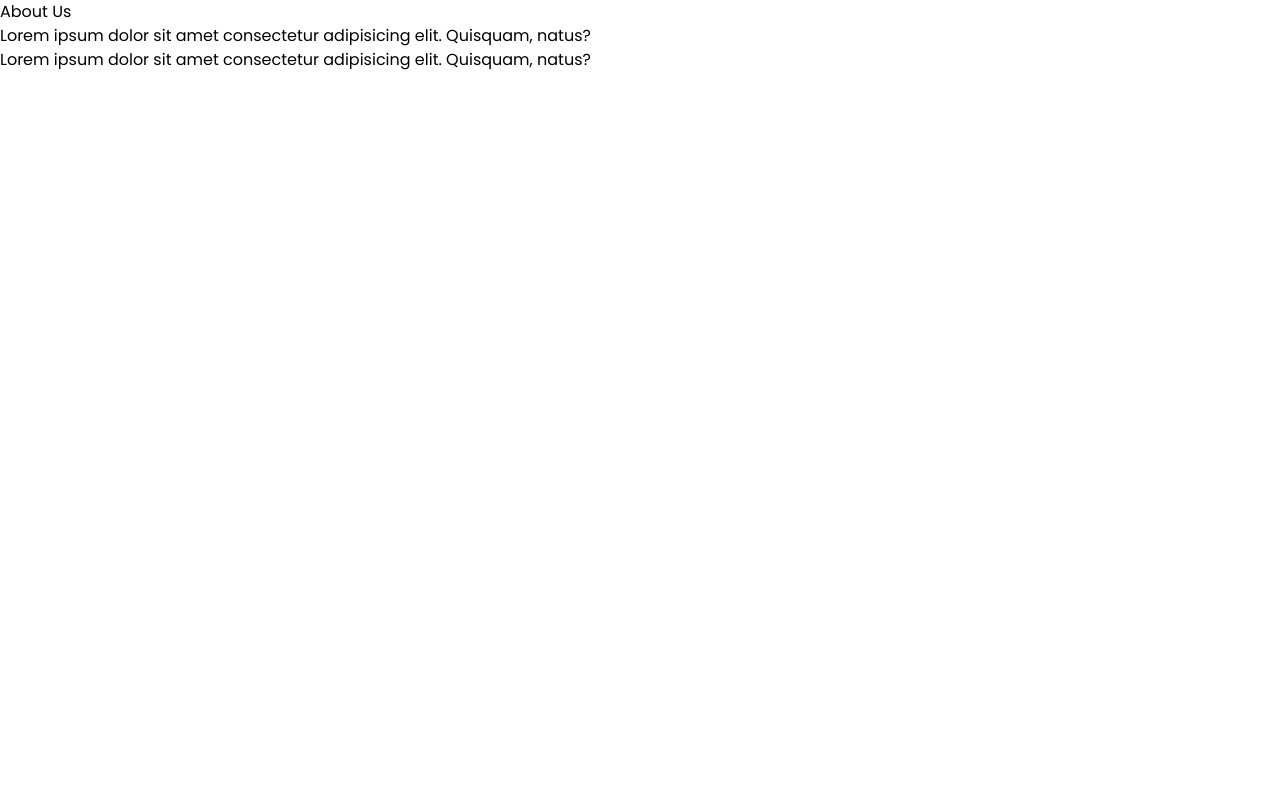
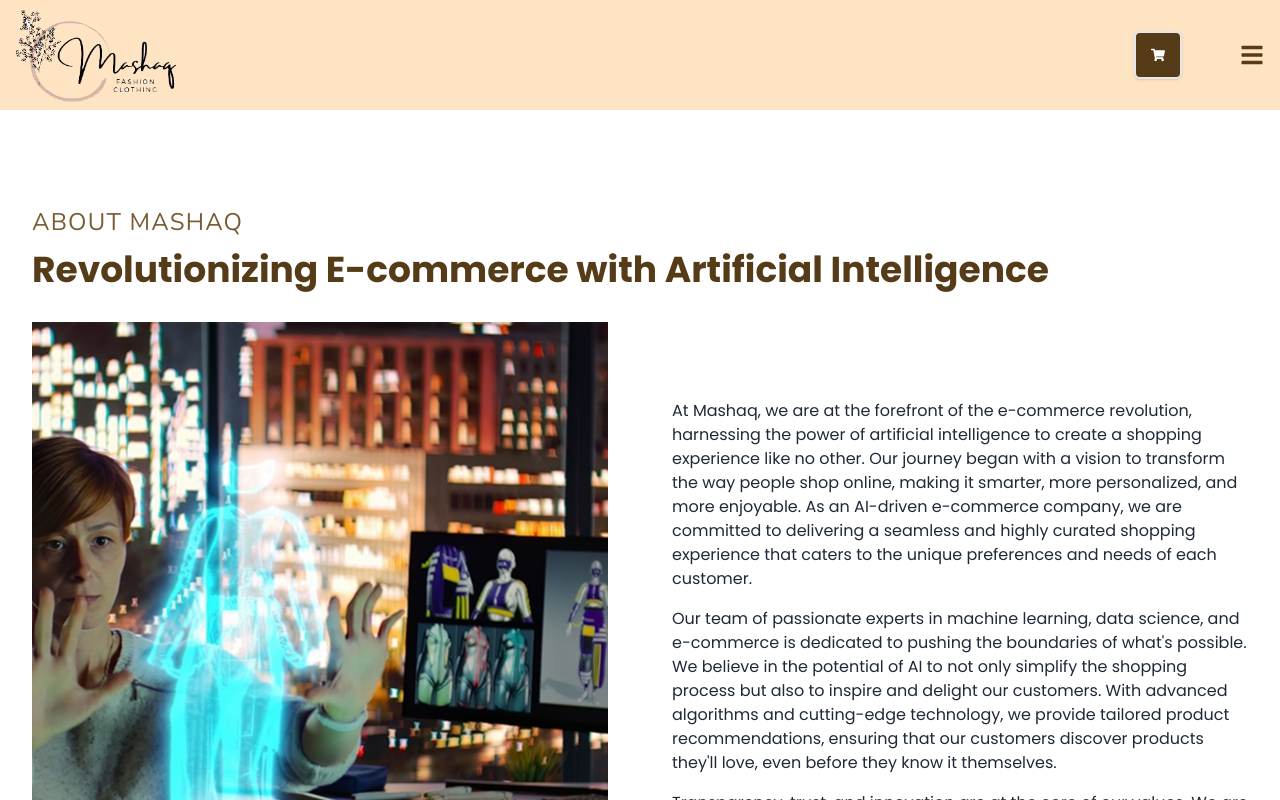
Before and after one commit to Ashar2002/mashaq-fyp, a Next.js app in the folder frontend/: page /about-us in a window 1280 px wide. Shown: the top 800 px of the page. Built offline with nearby package versions, Linux system fonts and the light colour scheme.

Commit message:
about us page and section

```diff
--- a/frontend/src/assets/index.js
+++ b/frontend/src/assets/index.js
@@ -9,8 +9,10 @@ import bannerside1 from "../assets/images/bannerside1.jpg"
 import bannerside2 from "../assets/images/bannerside2.jpg"
 import men from "../assets/images/mens.png"
 import women from "../assets/images/women.png"
+import aboutPage from "../assets/images/aboutPage.png"
 
 export{
+    aboutPage,
     men,
     women,
     bannerside1,
--- a/frontend/src/components/AboutUs.jsx
+++ b/frontend/src/components/AboutUs.jsx
@@ -6,28 +6,31 @@ import React from "react";
 const AboutUs = () => {
   return (
     <>
-      <section>
       <div className="mx-auto container px-4 py-8 sm:px-6 lg:px-8">
         <div className="grid grid-cols-1 gap-4 md:grid-cols-2">
           <div className="bg-lightbrown-0 p-8 md:p-12 lg:px-16 flex items-center">
             <div className="mx-auto max-w-xl text-center">
+              <p className="text-white sm:text-xl text-lg uppercase tracking-wider font-nunito mb-3">
+                About Mashaq{" "}
+              </p>
               <h2 className="text-2xl font-bold text-white md:text-3xl">
-                  Lorem, ipsum dolor sit amet consectetur adipisicing elit
+                Transforming Shopping Through AI Innovation
               </h2>
 
               <p className="hidden text-white/90 sm:mt-4 sm:block">
-                  Lorem ipsum dolor sit amet, consectetur adipiscing elit. Et,
-                  egestas tempus tellus etiam sed. Quam a scelerisque amet
-                  ullamcorper eu enim et fermentum, augue. Aliquet amet volutpat
-                  quisque ut interdum tincidunt duis.
+                At Mashaq, we are at the forefront of the e-commerce revolution,
+                harnessing the power of artificial intelligence to create a
+                shopping experience like no other. Our journey began with a
+                vision to transform the way people shop online, making it
+                smarter, more personalized, and more enjoyable.
               </p>
 
               <div className="mt-4 md:mt-8">
                 <a
-                    href="#"
+                  href="/about-us"
                   className="inline-block rounded border border-white bg-white px-12 py-3 text-sm font-medium text-brown-0 transition hover:bg-transparent hover:text-white focus:outline-none focus:ring focus:ring-yellow-400"
                 >
-                    Shop now
+                  Read More
                 </a>
               </div>
             </div>
@@ -35,10 +38,11 @@ const AboutUs = () => {
 
           <div className="grid grid-cols-2 gap-4 md:grid-cols-1 lg:grid-cols-2">
             <div className="w-full h-full relative group">
-                <Link href="#" className="absolute w-full h-full bg-brown-0/60 hidden group-hover:flex items-center justify-center">
-                  <span className="text-bisque-0 text-3xl">
-                    Womens
-                  </span>
+              <Link
+                href="#"
+                className="absolute w-full h-full bg-brown-0/60 hidden group-hover:flex items-center justify-center"
+              >
+                <span className="text-bisque-0 text-3xl">Womens</span>
               </Link>
               <Image
                 alt="Student"
@@ -49,10 +53,11 @@ const AboutUs = () => {
               />
             </div>
             <div className="w-full h-full relative group">
-                <Link href="#" className="absolute w-full h-full bg-brown-0/60 hidden group-hover:flex items-center justify-center">
-                  <span className="text-bisque-0 text-3xl" >
-                    Mens
-                  </span>
+              <Link
+                href="#"
+                className="absolute w-full h-full bg-brown-0/60 hidden group-hover:flex items-center justify-center"
+              >
+                <span className="text-bisque-0 text-3xl">Mens</span>
               </Link>
               <Image
                 alt="Student"
@@ -65,7 +70,6 @@ const AboutUs = () => {
           </div>
         </div>
       </div>
-      </section>
     </>
   );
 };
--- a/frontend/src/components/ProductList.jsx
+++ b/frontend/src/components/ProductList.jsx
@@ -22,7 +22,9 @@ const ProductList = ({ products }) => {
                 height={300}
               />
               <div className="bg-bisque-0 w-full p-2 rounded-lg rounded-t-none">
-                <p className="text-gray-500 text-lg min-h-[60px]">{item.title}</p>
+                <p className="text-gray-500 text-lg min-h-[60px]">
+                  {item.title}
+                </p>
                 <p className="text-black font-bold">Rs. {item.price}.00</p>
               </div>
             </Link>
--- a/frontend/src/components/SideBar.jsx
+++ b/frontend/src/components/SideBar.jsx
@@ -5,7 +5,7 @@ import Image from "next/image";
 import { logo, main_logo } from "@/assets";
 // import { logo } from "@/assets";
 
-const Sidebar = ({bg}) => {
+const Sidebar = ({ bg }) => {
   const [open, setOpen] = useState(false);
   const toggleSidebar = () => {
     setOpen(!open);
@@ -46,7 +46,13 @@ const Sidebar = ({bg}) => {
               ❌
             </span>
             <Link href="/">
-              <Image className="mx-auto" src={main_logo} width={150} height={150} alt="logo" />
+              <Image
+                className="mx-auto"
+                src={main_logo}
+                width={150}
+                height={150}
+                alt="logo"
+              />
             </Link>
 
             <div className="px-4 py-6">
@@ -55,8 +61,9 @@ const Sidebar = ({bg}) => {
                   <details className="group [&_summary::-webkit-details-marker]:hidden">
                     <summary className="flex cursor-pointer items-center justify-between rounded-lg px-4 py-2 text-black hover:bg-bisque-0 hover:text-brown-0">
                       <p
-                      // href="/categories"
-                      className="text-sm font-medium">
+                        // href="/categories"
+                        className="text-sm font-medium"
+                      >
                         {" "}
                         Men's{" "}
                       </p>
@@ -168,6 +175,14 @@ const Sidebar = ({bg}) => {
                     </ul>
                   </details>
                 </li>
+                <li>
+                  <Link
+                    href="/about-us"
+                    className="text-sm font-medium px-4 py-2 hover:bg-bisque-0 hover:text-brown-0 block rounded-lg"
+                  >
+                    About Us
+                  </Link>
+                </li>
               </ul>
             </div>
           </div>
--- a/frontend/src/pages/about-us.js
+++ b/frontend/src/pages/about-us.js
@@ -1,18 +1,67 @@
+import { aboutPage } from "@/assets";
+import Footer from "@/components/Footer";
+import Sidebar from "@/components/SideBar";
+import Image from "next/image";
 import React from "react";
 
 const aboutus = () => {
   return (
-    <div>
-      <h1>About Us</h1>
-      <p>
-        Lorem ipsum dolor sit amet consectetur adipisicing elit. Quisquam,
-        natus?
-      </p>
-      <p>
-        Lorem ipsum dolor sit amet consectetur adipisicing elit. Quisquam,
-        natus?
-      </p>
-    </div>
+    <>
+      <Sidebar bg="bg-bisque-0" />
+      <div className="container mx-auto px-4 py-16 sm:px-6 sm:py-24 lg:px-8">
+        <div className="w-full">
+          <p className="text-lightbrown-0 md:text-2xl text-xl uppercase tracking-wider font-nunito mb-3">
+            About Mashaq{" "}
+          </p>
+          <h2 className="text-2xl font-bold lg:text-4xl sm:text-3xl text-brown-0">
+            Revolutionizing E-commerce with Artificial Intelligence
+          </h2>
+        </div>
+
+        <div className="mt-8 gap-8 flex lg:flex-nowrap flex-wrap items-center lg:justify-between justify-center lg:gap-16">
+          <div className="relative h-64 overflow-hidden sm:h-80 max-w-[800px] w-full lg:h-full lg:min-w-[450px]">
+            <Image
+              alt="House"
+              src={aboutPage}
+              width={700}
+              height={700}
+              className="h-full w-full lg:h-[650px] object-cover"
+            />
+          </div>
+
+          <div className="space-y-4 text-gray-800 max-w-[700px] w-full">
+            <p className="mt-4 text-gray-800">
+              At Mashaq, we are at the forefront of the e-commerce revolution,
+              harnessing the power of artificial intelligence to create a
+              shopping experience like no other. Our journey began with a vision
+              to transform the way people shop online, making it smarter, more
+              personalized, and more enjoyable. As an AI-driven e-commerce
+              company, we are committed to delivering a seamless and highly
+              curated shopping experience that caters to the unique preferences
+              and needs of each customer.
+            </p>
+            <p>
+              Our team of passionate experts in machine learning, data science,
+              and e-commerce is dedicated to pushing the boundaries of what's
+              possible. We believe in the potential of AI to not only simplify
+              the shopping process but also to inspire and delight our
+              customers. With advanced algorithms and cutting-edge technology,
+              we provide tailored product recommendations, ensuring that our
+              customers discover products they'll love, even before they know it
+              themselves.
+            </p>
+            <p>
+              Transparency, trust, and innovation are at the core of our values.
+              We are continually striving to refine and enhance our AI
+              algorithms, making them more intuitive and precise. We're not just
+              an e-commerce platform; we're a partner on your shopping journey,
+              adapting and evolving with you.
+            </p>
+          </div>
+        </div>
+      </div>
+      <Footer />
+    </>
   );
 };
 
```
Also changed, not shown: frontend/src/assets/images/aboutPage.png (added). Lines whose indentation alone changed are shown as unchanged.
